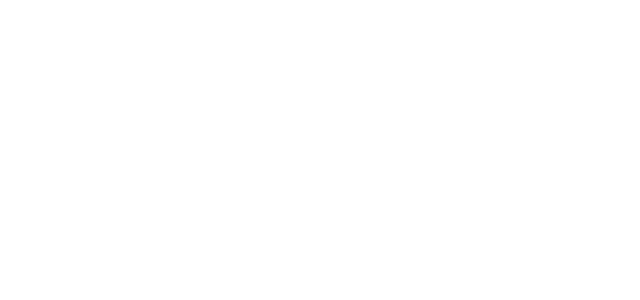
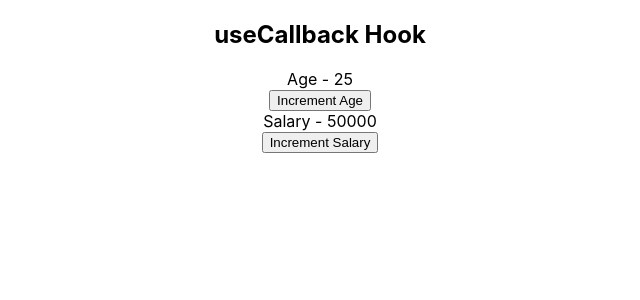
Before and after one commit to anmolsukki/react-hooks, a React (Create React App) app: page /useCallbacks in a window 1280 px wide. Shown: the top 300 px of the page, without its empty margins (320-960 px from the left). Built offline with nearby package versions, Linux system fonts and the light colour scheme.

Commit message:
hooks complete

```diff
--- /dev/null
+++ b/src/Components/useCallbacksComp/ButtonComp.js
@@ -0,0 +1,12 @@
+import React from 'react';
+
+const ButtonComp = ({ handleClick, children }) => {
+    console.log('Rendering button - ', children)
+  return (
+    <button onClick={handleClick}>
+      {children}
+    </button>
+  )
+}
+
+export default React.memo(ButtonComp);
--- /dev/null
+++ b/src/Components/useCallbacksComp/CountComp.js
@@ -0,0 +1,8 @@
+import React from 'react';
+
+function CountComp({ text, count }) {
+	console.log(`Rendering ${text}`)
+	return <div>{text} - {count}</div>
+}
+
+export default React.memo(CountComp)
--- /dev/null
+++ b/src/Components/useCallbacksComp/TitleComp.js
@@ -0,0 +1,12 @@
+import React from 'react'
+
+function TitleComp() {
+  console.log('Rendering Title')
+  return (
+    <h2>
+      useCallback Hook
+    </h2>
+  )
+}
+
+export default React.memo(TitleComp)
--- a/src/Helper/Routes.js
+++ b/src/Helper/Routes.js
@@ -2,11 +2,15 @@ import React from 'react';
 import { Route, Switch, withRouter } from 'react-router-dom';
 import IntervalHookCounter from '../Pages/IntervalHookCounter';
 import prevState from '../Pages/PrevState';
+import useCallbacks from '../Pages/useCallbacks';
 import UseContextComp from '../Pages/UseContextComp';
+import UseMemosFile from '../Pages/UseMemosFile';
 import useReducerDataFetching from '../Pages/useReducerDataFetching';
 import useReducerUseContext from '../Pages/useReducerUseContext';
 import useReducrs from '../Pages/useReducrs';
-import useReducrs1 from '../Pages/useReducrs1';
+import useReducrsAsReducer from '../Pages/useReducrsAsReducer';
+import UseRefInputRef from '../Pages/useRefInputRef';
+import UseRefookTimer from '../Pages/UseRefookTimer';
 import UseStateArray from '../Pages/UseStateArray';
 
 const Routes = () => {
@@ -17,9 +21,13 @@ const Routes = () => {
         <Route exact path="/intervalCount" component={IntervalHookCounter} />
         <Route exact path="/useContextComp" component={UseContextComp} />
         <Route exact path="/useReducrs" component={useReducrs} />
-        <Route exact path="/useReducrsComp" component={useReducrs1} />
+        <Route exact path="/useReducrsAsReducer" component={useReducrsAsReducer} />
         <Route exact path="/useReducerUseContext" component={useReducerUseContext} />
         <Route exact path="/useReducerDataFetching" component={useReducerDataFetching} />
+        <Route exact path="/useCallbacks" component={useCallbacks} />
+        <Route exact path="/usememos" component={UseMemosFile} />
+        <Route exact path="/useRefInputRef" component={UseRefInputRef} />
+        <Route exact path="/UseRefookTimer" component={UseRefookTimer} />
       </Switch>
   );
 };
--- /dev/null
+++ b/src/Pages/UseMemosFile.js
@@ -0,0 +1,34 @@
+import React, { useMemo, useState } from 'react';
+
+function UseMemosFile() {
+	const [counterOne, setCounterOne] = useState(0)
+	const [counterTwo, setCounterTwo] = useState(0)
+
+	const incrementOne = () => {
+		setCounterOne(counterOne + 1)
+	}
+
+	const incrementTwo = () => {
+		setCounterTwo(counterTwo + 1)
+  }
+
+  const isEven = useMemo(() => {
+    let i = 0
+    while (i < 2000000000) i++
+    return counterOne % 2 === 0
+  }, [counterOne])
+
+	return (
+		<div>
+			<div>
+        		<button onClick={incrementOne}>Count One - {counterOne}</button>
+        		<span>{isEven ? 'Even' : 'Odd'}</span>
+			</div>
+			<div>
+        		<button onClick={incrementTwo}>Count Two - {counterTwo}</button>
+			</div>
+		</div>
+	)
+}
+
+export default UseMemosFile;
--- /dev/null
+++ b/src/Pages/UseRefookTimer.js
@@ -0,0 +1,25 @@
+import React, { useEffect, useRef, useState } from 'react';
+
+function UseRefookTimer() {
+
+  const [timer, setTimer] = useState(0)
+  const interValRef = useRef()
+
+  useEffect(() => {
+    interValRef.current = setInterval(() => {
+      setTimer(timer => timer + 1)
+    }, 1000)
+    return () => {
+      clearInterval(interValRef.current)
+    }
+  }, [])
+
+  return (
+    <div>
+      HookTimer - {timer} -
+      <button onClick={() => clearInterval(interValRef.current)}>Clear Timer</button>
+    </div>
+  )
+}
+
+export default UseRefookTimer;
--- /dev/null
+++ b/src/Pages/useCallbacks.js
@@ -0,0 +1,29 @@
+import React, { useCallback, useState } from 'react';
+import ButtonComp from '../Components/useCallbacksComp/ButtonComp';
+import CountComp from '../Components/useCallbacksComp/CountComp';
+import TitleComp from '../Components/useCallbacksComp/TitleComp';
+
+function useCallbacks() {
+	const [age, setAge] = useState(25)
+	const [salary, setSalary] = useState(50000)
+
+	const incrementAge = useCallback(() => {
+		setAge(age + 1)
+	}, [age])
+
+	const incrementSalary = useCallback(() => {
+		setSalary(salary + 1000)
+	}, [salary])
+
+	return (
+		<div>
+			<TitleComp />
+			<CountComp text="Age" count={age} />
+			<ButtonComp handleClick={incrementAge}>Increment Age</ButtonComp>
+			<CountComp text="Salary" count={salary} />
+			<ButtonComp handleClick={incrementSalary}>Increment Salary</ButtonComp>
+		</div>
+	)
+}
+
+export default useCallbacks;
--- a/src/Pages/useReducrs1.js
+++ b/src/Pages/useReducrsAsReducer.js
@@ -20,7 +20,7 @@ const reducer = (state, action) => {
     }
 }
 
-const useReducrs1 = () => {
+const useReducrsAsReducer = () => {
     const [count, dispatch] = useReducer(reducer, initialState)
     return (
         <div>
@@ -37,4 +37,4 @@ const useReducrs1 = () => {
     )
 }
 
-export default useReducrs1
+export default useReducrsAsReducer
--- /dev/null
+++ b/src/Pages/useRefInputRef.js
@@ -0,0 +1,17 @@
+import React, { useEffect, useRef } from 'react';
+
+function UseRefInputRef() {
+	const inputRef = useRef(null)
+
+	useEffect(() => {
+		inputRef.current.focus()
+	}, [])
+
+	return (
+		<div>
+			<input ref={inputRef} type="text" />
+		</div>
+	)
+}
+
+export default UseRefInputRef;
```
